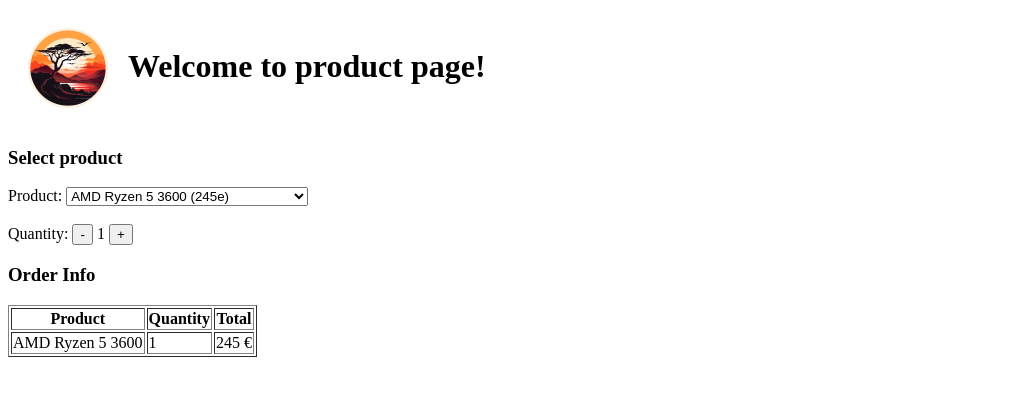
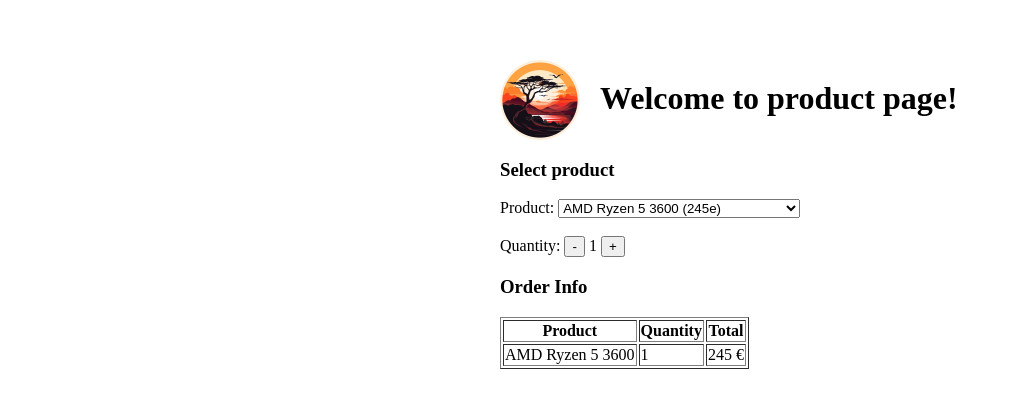
Before and after one commit to TiiaJohanna/DWP-Project, a React (Vite) app: page / in a window 1280 px wide. Shown: the top 408 px of the page, without its empty margins (0-1010 px from the left). Built offline with nearby package versions, Linux system fonts and the light colour scheme.

Commit message:
Added new css file for the index and changed header styling

```diff
--- /dev/null
+++ b/index.css
@@ -0,0 +1,4 @@
+body {
+    margin-top: 60px;
+    margin-left: 500px;
+}
--- a/index.html
+++ b/index.html
@@ -2,6 +2,7 @@
 <html lang="en">
   <head>
     <meta charset="UTF-8"/>
+    <link rel="stylesheet" href="./index.css">
     <meta name="viewport" content="width=device-width, initial-scale=1.0" />
     <title>DWP-Assignment</title>
   </head>
--- a/src/Header.jsx
+++ b/src/Header.jsx
@@ -13,7 +13,6 @@
     header: {
         display: 'flex',
         alingItems: 'center',
-        padding: '20px'
     },
     image: {
         width: '80px',
```
